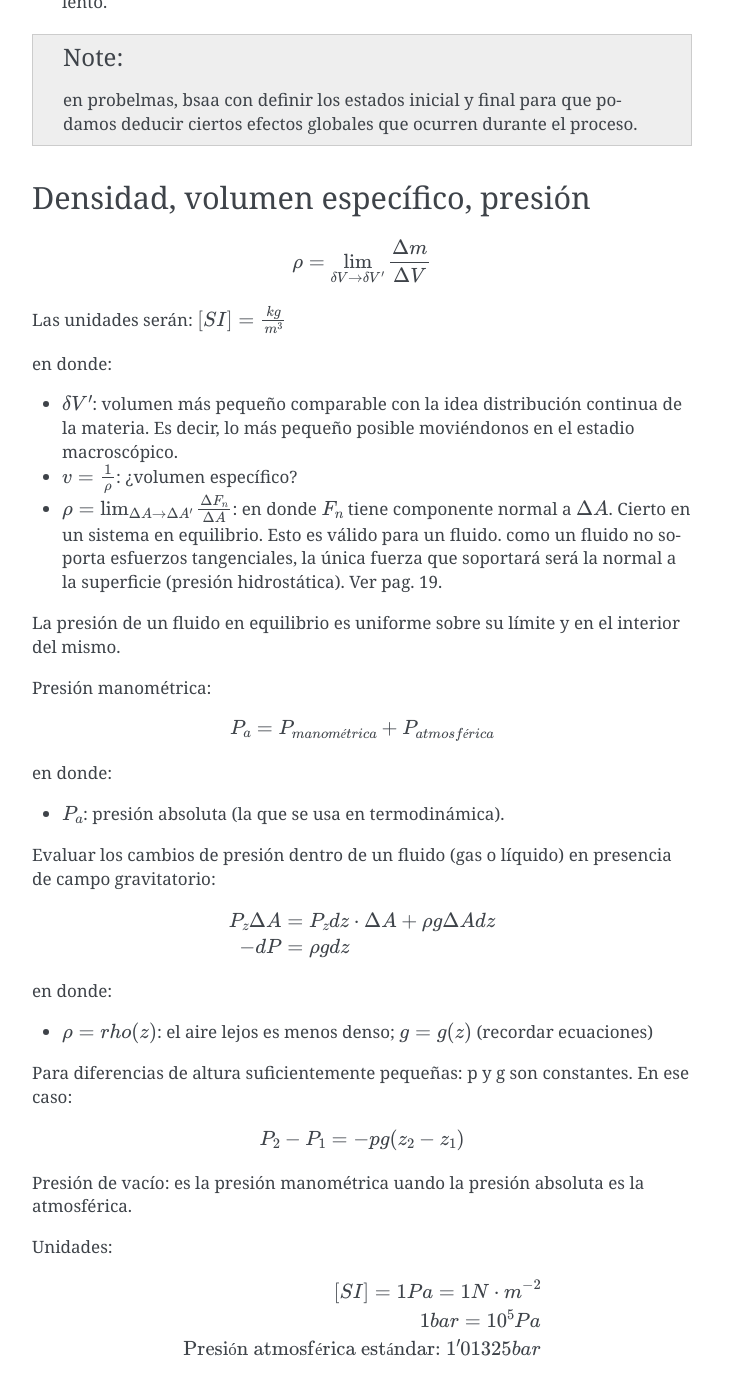
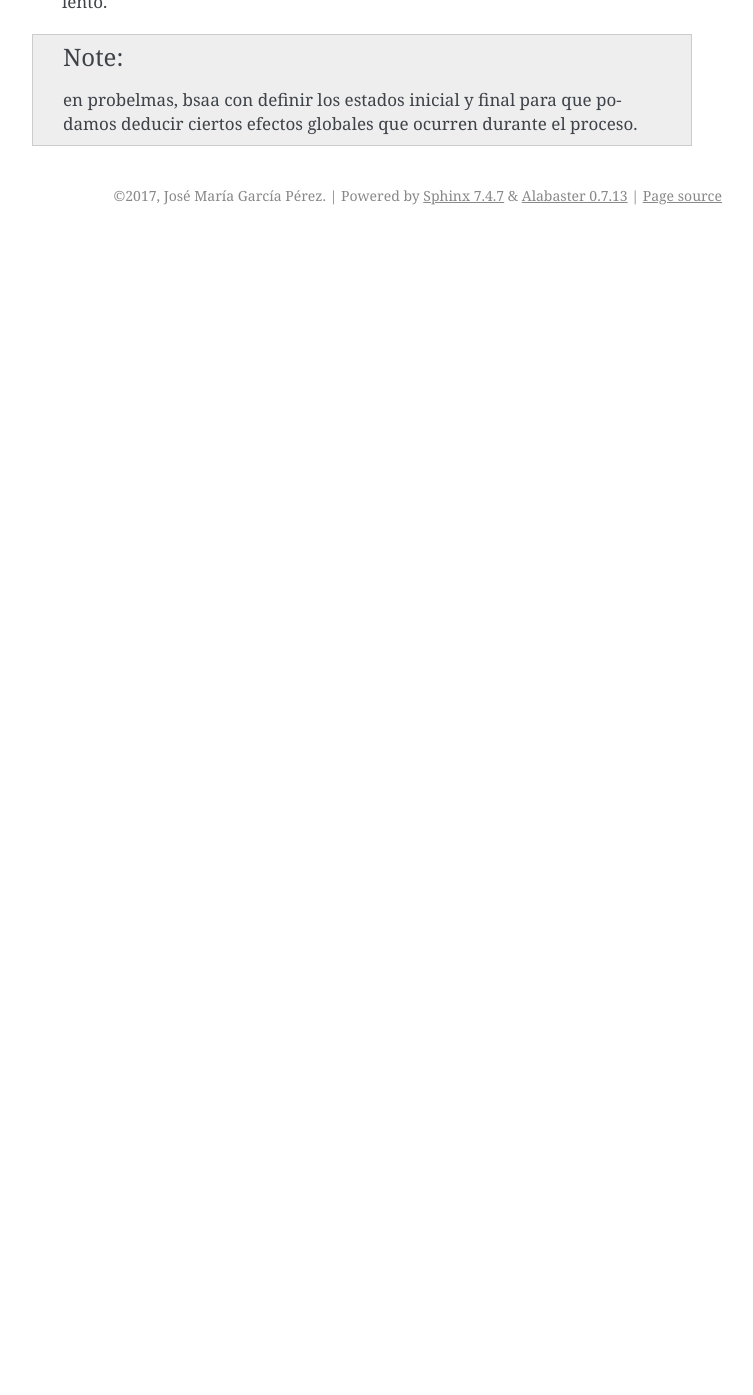
Before and after one commit to mantielero/termodinamica, a Sphinx documentation site: the page built from source/primer_principio.rst, in a window 1280 px wide and 1400 px high, scrolled down 2005 px. Shown: the top 1395 px of the window, without its empty margins (388-1141 px from the left). Built offline with Sphinx 7.4.7, drawn with Linux system fonts in a browser that asks for light colours; pages that are not in the unit, such as notebooks, are missing from menus; after the commit the page ends 2240 px from its top, so only the background shows below that; some of the changed text lies outside the part shown.

Commit message:
Limpieza

```diff
--- a/source/primer_principio.rst
+++ b/source/primer_principio.rst
@@ -71,57 +71,3 @@
 - Proceso cuasiestático: :math:`\tau<< t_p`, en donde, :math:`t_p=` tiempo del proceso. nos movemos casi en estado de equilibrio. Es el modelo a utilzar cuando un proceso es lento.
 
 .. note:: en probelmas, bsaa con definir los estados inicial y final para que podamos deducir ciertos efectos globales que ocurren durante el proceso.
-
-Densidad, volumen específico, presión
--------------------------------------
-
-.. math::
-
-   \rho = \lim_{\delta V \rightarrow \delta V'} \frac{\Delta m}{\Delta V}
-
-Las unidades serán: :math:`[SI]=\frac{kg}{m^3}`
-
-en donde:
-
-- :math:`\delta V'`: volumen más pequeño comparable con la idea distribución continua de la materia. Es decir, lo más pequeño posible moviéndonos en el estadio macroscópico.
-- :math:`v = \frac{1}{\rho}`: ¿volumen específico?
-- :math:`\rho = \lim_{\Delta A \rightarrow \Delta A'} \frac{\Delta F_n}{\Delta A}`: en donde :math:`F_n` tiene componente normal a :math:`\Delta A`. Cierto en un sistema en equilibrio. Esto es válido para un fluido. como un fluido no soporta esfuerzos tangenciales, la única fuerza que soportará será la normal a la superficie (presión hidrostática). Ver pag. 19.
-
-La presión de un fluido en equilibrio es uniforme sobre su límite y en el interior del mismo.
-
-Presión manométrica:
-
-.. math::
-
-   P_a = P_{manométrica}+ P_{atmosférica}
-
-en donde:
-
-- :math:`P_a`: presión absoluta (la que se usa en termodinámica).
-
-Evaluar  los cambios de presión dentro de un fluido (gas o líquido) en presencia de campo gravitatorio:
-
-.. math::
-
-   P_z \Delta A &= P_z dz \cdot \Delta A + \rho g \Delta A dz\\
-   -dP &= \rho g dz
-
-en donde:
-
-- :math:`\rho = rho(z)`: el aire  lejos es menos denso; :math:`g=g(z)` (recordar ecuaciones)
-
-Para diferencias de altura suficientemente pequeñas: p y g son constantes. En ese caso:
-
-.. math::
-
-   P_2-P_1 = -pg(z_2-z_1)
-
-Presión de vacío: es la presión manométrica uando la presión absoluta es la atmosférica.
-
-Unidades:
-
-.. math::
-
-   [SI] = 1Pa=1N\cdot m^{-2}\\
-   1bar = 10^5Pa\\
-   \text{Presión atmosférica estándar: }1'01325bar
```
